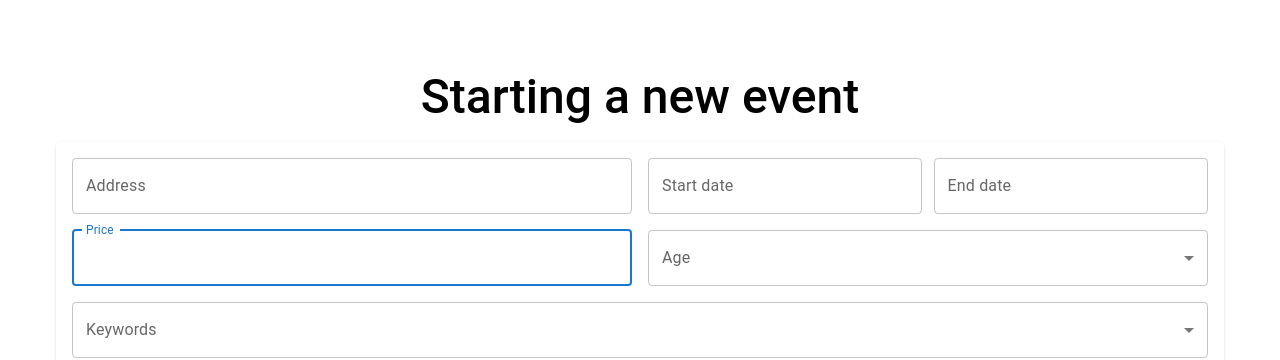
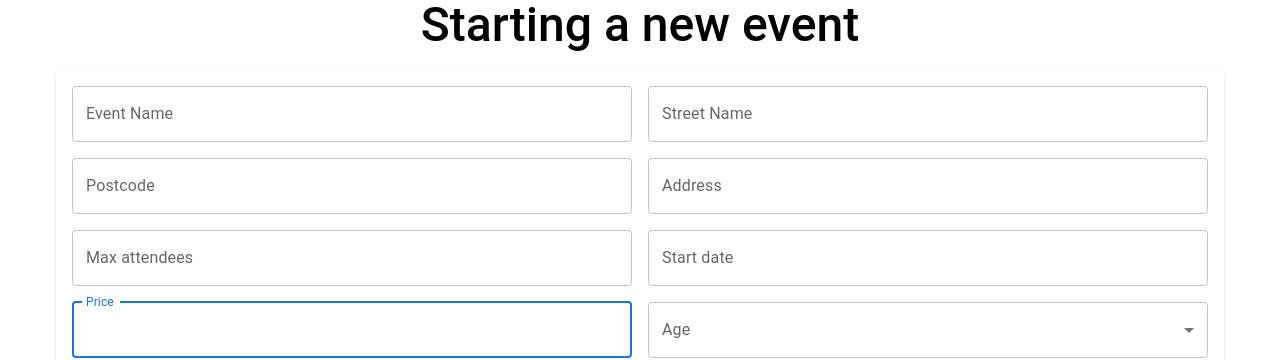
Before and after one commit to RamiElsayed/tap-tap-go, a React (Create React App) app in the folder client/: page /new-event in a window 1280 px wide. Shown: the part 120-480 px from the top of the page. Built offline with nearby package versions, Linux system fonts and the light colour scheme; no server answers.

Commit message:
querry tags from backend

```diff
--- a/client/src/Pages/Profile/index.jsx
+++ b/client/src/Pages/Profile/index.jsx
@@ -1,23 +1,23 @@
-import { Grid } from '@mui/material';
-import { useState } from 'react';
-import { useParams } from 'react-router-dom';
-import Banner from './Banner';
-import AboutUser from './AboutUser';
-import PostBoard from './PostBoard';
-import Bookmarks from './Bookmarks';
-import ActionOptions from './ActionOptions';
-import ReviewForm from '../../components/ReviewForm/index';
-import { useQuery } from '@apollo/client';
-import { GET_PROFILEDATA, QUERY_ME } from '../../graphQL/queries';
-import ReviewCard from '../../components/ReviewCard';
+import { Grid } from "@mui/material";
+import { useState } from "react";
+import { useParams } from "react-router-dom";
+import Banner from "./Banner";
+import AboutUser from "./AboutUser";
+import PostBoard from "./PostBoard";
+import Bookmarks from "./Bookmarks";
+import ActionOptions from "./ActionOptions";
+import ReviewForm from "../../components/ReviewForm/index";
+import { useQuery } from "@apollo/client";
+import { GET_PROFILEDATA, QUERY_ME } from "../../graphQL/queries";
+import ReviewCard from "../../components/ReviewCard";
 
 // Use optional chaining to check if data exists and if it has a thoughts property. If not, return an empty array to use.
 
-let options = ['Activities', 'Bookmarks', 'Your Events', 'Reviews', 'Manage'];
+let options = ["Activities", "Bookmarks", "Your Events", "Reviews", "Manage"];
 
 const Profile = () => {
   //const { userId: userParam } = useParams();
-  const userParam = '6320a4ece509e346ef00de11';
+  const userParam = "6320cd815331363cf7df1b6a";
   const { loading, data } = useQuery(GET_PROFILEDATA, {
     variables: { userId: userParam },
   });
@@ -26,24 +26,24 @@ const Profile = () => {
 
   // const [userDetails, setUserDetails] = useState("");
 
-  const [postBoardOption, setPostBoard] = useState('Activities');
+  const [postBoardOption, setPostBoard] = useState("Activities");
 
   function changeBoardOptions(value) {
     setPostBoard(value);
   }
 
   function renderPostBoard() {
-    if (postBoardOption == 'Activities') {
+    if (postBoardOption == "Activities") {
       return <PostBoard />;
-    } else if (postBoardOption == 'Bookmarks') {
+    } else if (postBoardOption == "Bookmarks") {
       return <Bookmarks bookmarkData={userDetails.bookmarks} />;
-    } else if (postBoardOption == 'Your Events') {
+    } else if (postBoardOption == "Your Events") {
       return <PostBoard />;
-    } else if (postBoardOption == 'Reviews') {
+    } else if (postBoardOption == "Reviews") {
       return userDetails.reviews.map((review, i) => (
         <ReviewCard cardData={review} key={i} />
       ));
-    } else if (postBoardOption == 'NewEvent') {
+    } else if (postBoardOption == "NewEvent") {
       return <ReviewForm />;
     } else {
       return <h1>Hello</h1>;
--- a/client/src/components/Eventform/index.js
+++ b/client/src/components/Eventform/index.js
@@ -17,23 +17,23 @@ import { LocalizationProvider } from "@mui/x-date-pickers/LocalizationProvider";
 import { useTheme } from "@mui/material/styles";
 import DropZone from "../dropZone/index";
 import { Stack } from "@mui/system";
-
-const keywords = [
-  "Oliver",
-  "Van",
-  "April",
-  "Ralph",
-  "Omar",
-  "Carlos",
-  "Miriam",
-  "Bradley",
-  "Virginia",
-  "Kelly",
-];
+import { QUERY_TAGS } from "../../graphQL/queries";
+import { useQuery } from "@apollo/client";
 
 export default function EventForm() {
+  const { loading, data } = useQuery(QUERY_TAGS);
+  const [keywords, setKeywords] = React.useState([]);
+
+  React.useEffect(() => {
+    if (data?.tags?.length) {
+      console.log(data.tags);
+      setKeywords(data.tags.map((el) => el.tagName));
+    }
+  }, [data]);
+
   const [newEvent, setNewEvent] = React.useState({
     Address: "",
+    eventName: "",
     startDate: null,
     endDate: null,
     price: "",
@@ -41,6 +41,7 @@ export default function EventForm() {
     keywords: [],
     images: [],
     description: "",
+    maxAttendees: "",
   });
 
   const [formNumber, setFormNumber] = React.useState(false);
@@ -68,9 +69,9 @@ export default function EventForm() {
     });
   }
 
-  // React.useEffect(() => {
-  //   console.log(newEvent);
-  // }, [newEvent]);
+  React.useEffect(() => {
+    console.log(newEvent);
+  }, [newEvent]);
 
   function renderForm() {
     if (formNumber == true) {
@@ -103,8 +104,44 @@ export default function EventForm() {
               onChange={updateNewEventDetails}
               value={newEvent.Address}
               fullWidth
+              name="eventName"
+              label="Event Name"
+            />
+          </Grid>
+          <Grid item xs={12} md={6}>
+            <TextField
+              onChange={updateNewEventDetails}
+              value={newEvent.Address}
+              fullWidth
+              name="streetName"
+              label="Street Name"
+            />
+          </Grid>
+          <Grid item xs={12} md={6}>
+            <TextField
+              onChange={updateNewEventDetails}
+              value={newEvent.Address}
+              fullWidth
+              name="postcode"
+              label="Postcode"
+            />
+          </Grid>
+          <Grid item xs={12} md={6}>
+            <TextField
+              onChange={updateNewEventDetails}
+              value={newEvent.Address}
+              fullWidth
               name="Address"
               label="Address"
+            />
+          </Grid>
+          <Grid item xs={12} md={6}>
+            <TextField
+              onChange={updateNewEventDetails}
+              value={newEvent.Address}
+              fullWidth
+              name="maxAttendees"
+              label="Max attendees"
             />
           </Grid>
           <Grid
@@ -119,18 +156,7 @@ export default function EventForm() {
                 name="startDate"
                 value={newEvent.startDate}
                 onChange={(newValue) => updateDate(newValue, "startDate")}
-                renderInput={(params) => (
-                  <TextField sx={{ width: "49%" }} {...params} />
-                )}
-              />
-              <DatePicker
-                label="End date"
-                name="endDate"
-                value={newEvent.endDate}
-                onChange={(newValue) => updateDate(newValue, "endDate")}
-                renderInput={(params) => (
-                  <TextField sx={{ width: "49%" }} {...params} />
-                )}
+                renderInput={(params) => <TextField fullWidth {...params} />}
               />
             </LocalizationProvider>
           </Grid>
--- a/client/src/components/ReviewCard/index.js
+++ b/client/src/components/ReviewCard/index.js
@@ -1,24 +1,24 @@
-import * as React from 'react';
-import Card from '@mui/material/Card';
-import CardContent from '@mui/material/CardContent';
-import CardMedia from '@mui/material/CardMedia';
-import Box from '@mui/material/Box';
-import Typography from '@mui/material/Typography';
-import Rating from '@mui/material/Rating';
-import FavoriteIcon from '@mui/icons-material/Favorite';
-import CircleRoundedIcon from '@mui/icons-material/CircleRounded';
+import * as React from "react";
+import Card from "@mui/material/Card";
+import CardContent from "@mui/material/CardContent";
+import CardMedia from "@mui/material/CardMedia";
+import Box from "@mui/material/Box";
+import Typography from "@mui/material/Typography";
+import Rating from "@mui/material/Rating";
+import FavoriteIcon from "@mui/icons-material/Favorite";
+import CircleRoundedIcon from "@mui/icons-material/CircleRounded";
 
-import { CardActionArea } from '@mui/material';
+import { CardActionArea } from "@mui/material";
 
 export default function ReviewCard({ cardData }) {
   return (
-    <Card sx={{ maxWidth: '850px' }}>
+    <Card sx={{ maxWidth: "850px", mb: "1rem" }}>
       <CardContent>
         <Box
           sx={{
-            display: 'flex',
-            alignItems: 'center',
-            justifyContent: 'space-between',
+            display: "flex",
+            alignItems: "center",
+            justifyContent: "space-between",
           }}
         >
           <Typography
--- a/client/src/components/navbar/sub-components/AvatarMenu.jsx
+++ b/client/src/components/navbar/sub-components/AvatarMenu.jsx
@@ -15,7 +15,7 @@ export default function AvatarMenu({
 }) {
   return (
     <Box>
-      <Tooltip>
+      <Tooltip title="avatar">
         <IconButton onClick={handleOpenUserMenu} sx={{ padding: "0" }}>
           <Avatar alt="Remy Sharp" src="/static/images/avatar/2.jpg" />
         </IconButton>
--- a/client/src/components/navbar/sub-components/RenderMobileMenu.jsx
+++ b/client/src/components/navbar/sub-components/RenderMobileMenu.jsx
@@ -26,12 +26,12 @@ export default function RenderMobileMenu({
     ));
 
     return (
-      <>
+      <div>
         {propsOptions}
         <Button sx={{ my: 2, color: "inherit", display: "block" }}>
           Bookmark
         </Button>
-      </>
+      </div>
     );
   }
 
--- a/client/src/graphQL/queries.js
+++ b/client/src/graphQL/queries.js
@@ -73,3 +73,11 @@ export const QUERY_ME = gql`
     }
   }
 `;
+
+export const QUERY_TAGS = gql`
+  query Tags {
+    tags {
+      tagName
+    }
+  }
+`;
```
Also changed, not shown: client/src/App.js (+22 -22 lines), 2 other files (tests, documents, lock files or other folders).
